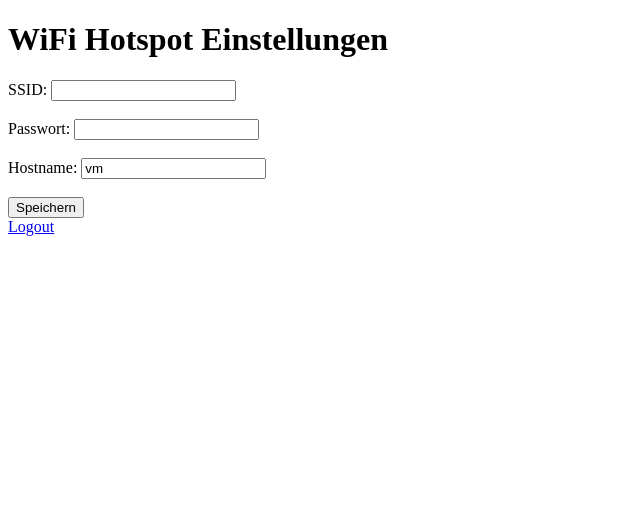
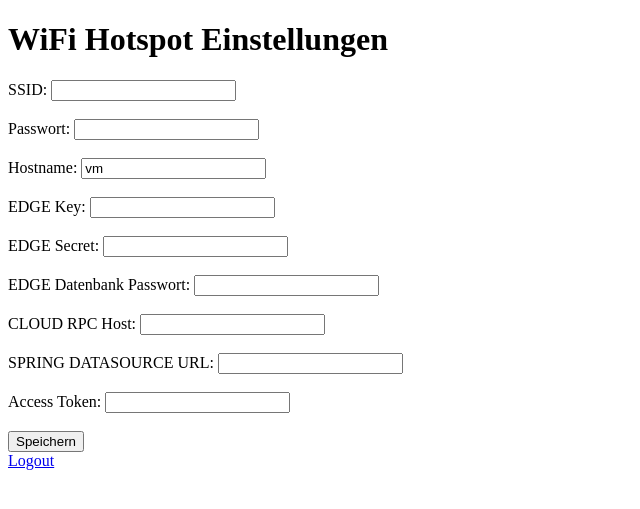
Before and after one commit to KARIM-Technologies/owipex-tools, a Flask app: page / in a window 1280 px wide. Shown: the top 509 px of the page, without its empty margins (0-640 px from the left). Run offline with Flask 3, Linux system fonts and the light colour scheme; a user stored in the database is signed in.

Commit message:
working version with setup script.

```diff
--- a/app.py
+++ b/app.py
@@ -50,8 +50,10 @@ def logout():
 def index():
     ssid, password = read_hotspot_settings()
     hostname = read_hostname()
-    logging.debug(f"SSID: {ssid}, Password: {password}, Hostname: {hostname}")  # Protokolliere die gelesenen Werte
-    return render_template('index.html', ssid=ssid, password=password, hostname=hostname)
+    edge_key, edge_secret, edge_db_password, cloud_rpc_host, spring_datasource_url = read_tb_edge_conf()
+    access_token = read_env_file()
+    logging.debug(f"SSID: {ssid}, Password: {password}, Hostname: {hostname}, EDGE Key: {edge_key}, EDGE Secret: {edge_secret}, EDGE DB Password: {edge_db_password}, CLOUD RPC Host: {cloud_rpc_host}, SPRING DATASOURCE URL: {spring_datasource_url}, Access Token: {access_token}")  # Protokolliere die gelesenen Werte
+    return render_template('index.html', ssid=ssid, password=password, hostname=hostname, edge_key=edge_key, edge_secret=edge_secret, edge_db_password=edge_db_password, cloud_rpc_host=cloud_rpc_host, spring_datasource_url=spring_datasource_url, access_token=access_token)
 
 @app.route('/update_settings', methods=['POST'])
 @login_required
@@ -59,8 +61,16 @@ def update_settings():
     ssid = request.form['ssid']
     password = request.form['password']
     hostname = request.form['hostname']
+    edge_key = request.form['edge_key']
+    edge_secret = request.form['edge_secret']
+    edge_db_password = request.form['edge_db_password']
+    cloud_rpc_host = request.form['cloud_rpc_host']
+    spring_datasource_url = request.form['spring_datasource_url']
+    access_token = request.form['access_token']
     update_hotspot_settings(ssid, password)
     update_hostname(hostname)
+    update_tb_edge_conf(edge_key, edge_secret, edge_db_password, cloud_rpc_host, spring_datasource_url)
+    update_env_file(access_token)
     return redirect(url_for('index'))
 
 def read_hotspot_settings():
@@ -145,5 +155,84 @@ def update_hostname(hostname):
     except Exception as e:
         logging.error(f'Error updating hostname: {e}')
 
+def read_tb_edge_conf():
+    config_path = '/etc/tb-edge/conf/tb-edge.conf'
+    edge_key = ''
+    edge_secret = ''
+    edge_db_password = ''
+    cloud_rpc_host = ''
+    spring_datasource_url = ''
+    try:
+        with open(config_path, 'r') as f:
+            for line in f:
+                logging.debug(f"Reading line: {line.strip()}")  # Protokolliere jede Zeile
+                if line.strip().startswith('export CLOUD_ROUTING_KEY='):
+                    edge_key = line.split('=')[1].strip().strip('"')
+                    logging.debug(f"Found EDGE Key: {edge_key}")  # Protokolliere gefundenen EDGE Key
+                if line.strip().startswith('export CLOUD_ROUTING_SECRET='):
+                    edge_secret = line.split('=')[1].strip().strip('"')
+                    logging.debug(f"Found EDGE Secret: {edge_secret}")  # Protokolliere gefundenes EDGE Secret
+                if line.strip().startswith('export SPRING_DATASOURCE_PASSWORD='):
+                    edge_db_password = line.split('=')[1].strip().strip('"')
+                    logging.debug(f"Found EDGE DB Password: {edge_db_password}")  # Protokolliere gefundenes EDGE DB Password
+                if line.strip().startswith('export CLOUD_RPC_HOST='):
+                    cloud_rpc_host = line.split('=')[1].strip().strip('"')
+                    logging.debug(f"Found CLOUD RPC Host: {cloud_rpc_host}")  # Protokolliere gefundenen CLOUD RPC Host
+                if line.strip().startswith('export SPRING_DATASOURCE_URL='):
+                    spring_datasource_url = line.split('=')[1].strip().strip('"')
+                    logging.debug(f"Found SPRING DATASOURCE URL: {spring_datasource_url}")  # Protokolliere gefundene SPRING DATASOURCE URL
+    except Exception as e:
+        logging.error(f'Error reading TB Edge configuration: {e}')
+    return edge_key, edge_secret, edge_db_password, cloud_rpc_host, spring_datasource_url
+
+def update_tb_edge_conf(edge_key, edge_secret, edge_db_password, cloud_rpc_host, spring_datasource_url):
+    config_path = '/etc/tb-edge/conf/tb-edge.conf'
+    try:
+        with open(config_path, 'r') as f:
+            lines = f.readlines()
+
+        new_lines = []
+        for line in lines:
+            if line.strip().startswith('export CLOUD_ROUTING_KEY='):
+                new_lines.append(f'export CLOUD_ROUTING_KEY="{edge_key}"\n')
+            elif line.strip().startswith('export CLOUD_ROUTING_SECRET='):
+                new_lines.append(f'export CLOUD_ROUTING_SECRET="{edge_secret}"\n')
+            elif line.strip().startswith('export SPRING_DATASOURCE_PASSWORD='):
+                new_lines.append(f'export SPRING_DATASOURCE_PASSWORD="{edge_db_password}"\n')
+            elif line.strip().startswith('export CLOUD_RPC_HOST='):
+                new_lines.append(f'export CLOUD_RPC_HOST="{cloud_rpc_host}"\n')
+            elif line.strip().startswith('export SPRING_DATASOURCE_URL='):
+                new_lines.append(f'export SPRING_DATASOURCE_URL="{spring_datasource_url}"\n')
+            else:
+                new_lines.append(line)
+
+        with open(config_path, 'w') as f:
+            f.writelines(new_lines)
+        logging.debug(f'Updated TB Edge configuration')
+    except Exception as e:
+        logging.error(f'Error updating TB Edge configuration: {e}')
+
+def read_env_file():
+    env_file_path = '/etc/owipex/.env'
+    access_token = ''
+    try:
+        with open(env_file_path, 'r') as f:
+            for line in f:
+                if line.strip().startswith('THINGSBOARD_ACCESS_TOKEN='):
+                    access_token = line.split('=')[1].strip()
+                    logging.debug(f"Found Access Token: {access_token}")
+    except Exception as e:
+        logging.error(f'Error reading .env file: {e}')
+    return access_token
+
+def update_env_file(access_token):
+    env_file_path = '/etc/owipex/.env'
+    try:
+        with open(env_file_path, 'w') as f:
+            f.write(f'THINGSBOARD_ACCESS_TOKEN={access_token}\n')
+        logging.debug(f'Updated .env file')
+    except Exception as e:
+        logging.error(f'Error updating .env file: {e}')
+
 if __name__ == '__main__':
     app.run(host='0.0.0.0', port=5000, debug=True)
--- a/templates/index.html
+++ b/templates/index.html
@@ -14,6 +14,18 @@
         <input type="password" id="password" name="password" value="{{ password }}"><br><br>
         <label for="hostname">Hostname:</label>
         <input type="text" id="hostname" name="hostname" value="{{ hostname }}"><br><br>
+        <label for="edge_key">EDGE Key:</label>
+        <input type="text" id="edge_key" name="edge_key" value="{{ edge_key }}"><br><br>
+        <label for="edge_secret">EDGE Secret:</label>
+        <input type="text" id="edge_secret" name="edge_secret" value="{{ edge_secret }}"><br><br>
+        <label for="edge_db_password">EDGE Datenbank Passwort:</label>
+        <input type="password" id="edge_db_password" name="edge_db_password" value="{{ edge_db_password }}"><br><br>
+        <label for="cloud_rpc_host">CLOUD RPC Host:</label>
+        <input type="text" id="cloud_rpc_host" name="cloud_rpc_host" value="{{ cloud_rpc_host }}"><br><br>
+        <label for="spring_datasource_url">SPRING DATASOURCE URL:</label>
+        <input type="text" id="spring_datasource_url" name="spring_datasource_url" value="{{ spring_datasource_url }}"><br><br>
+        <label for="access_token">Access Token:</label>
+        <input type="text" id="access_token" name="access_token" value="{{ access_token }}"><br><br>
         <input type="submit" value="Speichern">
     </form>
     <a href="{{ url_for('logout') }}">Logout</a>
```
Also changed, not shown: README.md, 1 other file.
